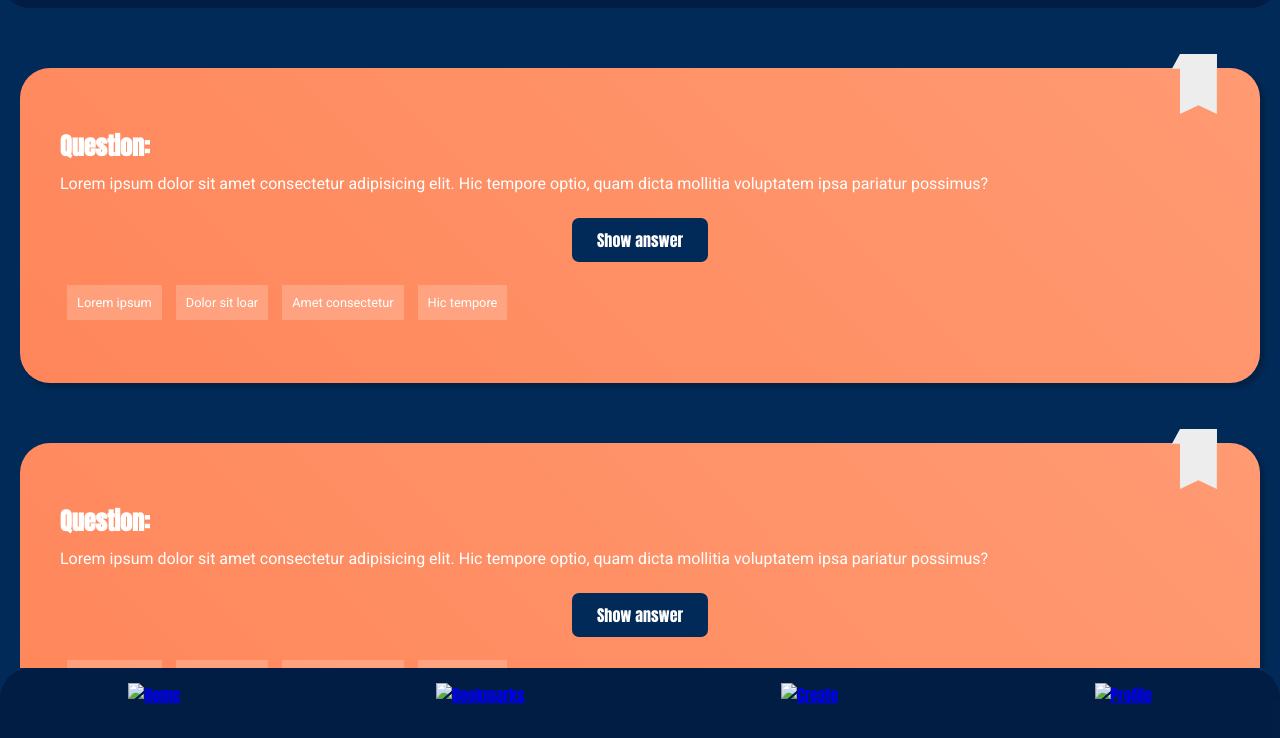
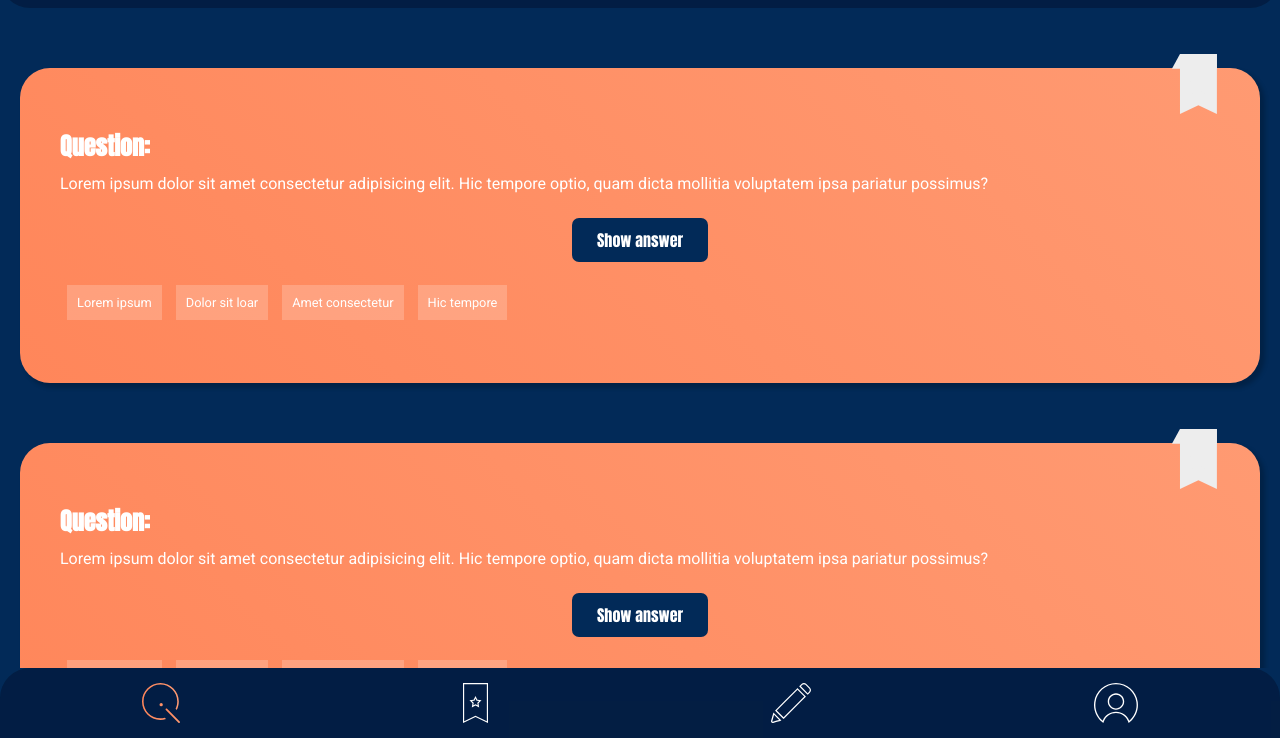
Before and after one commit to denniswitzel/quiz-app, a website: page index.html in a window 1280 px wide. Shown: the part 62-800 px from the top of the page. Drawn offline with nearby package versions, Linux system fonts and the light colour scheme; files that its build step writes are made by us from their sources; the site is published under a folder, as on GitHub Pages, so addresses that start at the root find nothing.

Commit message:
Update file path

```diff
--- a/index.html
+++ b/index.html
@@ -127,10 +127,10 @@
     </main>
     <footer>
         <nav class="nav">
-            <a class="nav__link-1" href="index.html"><img src="/img/icons/q-orange.svg" height="40px" alt="Home"></a>
-            <a class="nav__link-2" href="bookmarks.html"><img src="/img/icons/bookmark-white.svg" height="40px" alt="Bookmarks"></a>
-            <a class="nav__link-3" href="create.html"><img src="/img/icons/pen-white.svg" height="40px" alt="Create"></a>
-            <a class="nav__link-4" href="profile.html"><img src="/img/icons/profile-white.svg" height="40px" alt="Profile"></a>
+            <a class="nav__link-1" href="index.html"><img src="img/icons/q-orange.svg" height="40px" alt="Home"></a>
+            <a class="nav__link-2" href="bookmarks.html"><img src="img/icons/bookmark-white.svg" height="40px" alt="Bookmarks"></a>
+            <a class="nav__link-3" href="create.html"><img src="img/icons/pen-white.svg" height="40px" alt="Create"></a>
+            <a class="nav__link-4" href="profile.html"><img src="img/icons/profile-white.svg" height="40px" alt="Profile"></a>
         </nav>
     </footer>
 
```
Also changed, not shown: bookmarks.html (+4 -4 lines), create.html (+4 -4 lines), profile.html (+4 -4 lines).
